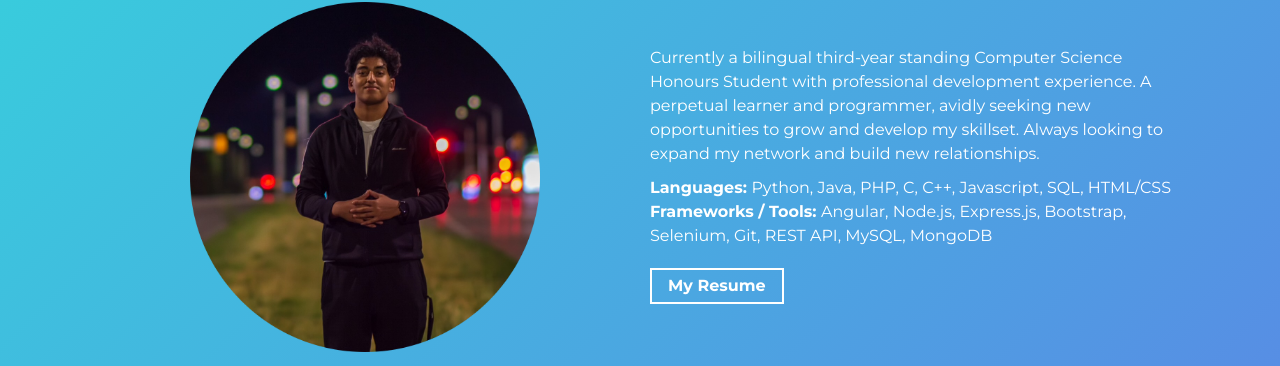
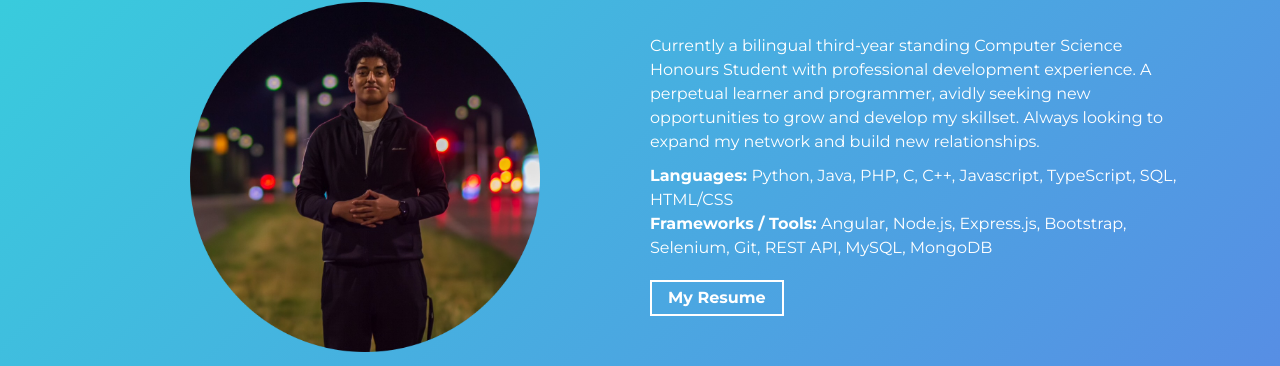
Before and after one commit to taseenw/Personal-Portfolio, a plain HTML site: page index.html in a window 1280 px wide. Shown: the part 953-1319 px from the top of the page. Drawn offline with Linux system fonts and the light colour scheme.

Commit message:
Update index.html

```diff
--- a/index.html
+++ b/index.html
@@ -98,7 +98,7 @@
             </p>
 
             <p>
-              <b>Languages: </b> Python, Java, PHP, C, C++, Javascript, SQL, HTML/CSS<br>
+              <b>Languages: </b> Python, Java, PHP, C, C++, Javascript, TypeScript, SQL, HTML/CSS<br>
               <b>Frameworks / Tools: </b>Angular, Node.js, Express.js, Bootstrap, Selenium, Git, REST API, MySQL, MongoDB
             </p>
             <span class="about-wrapper__cta">
```
